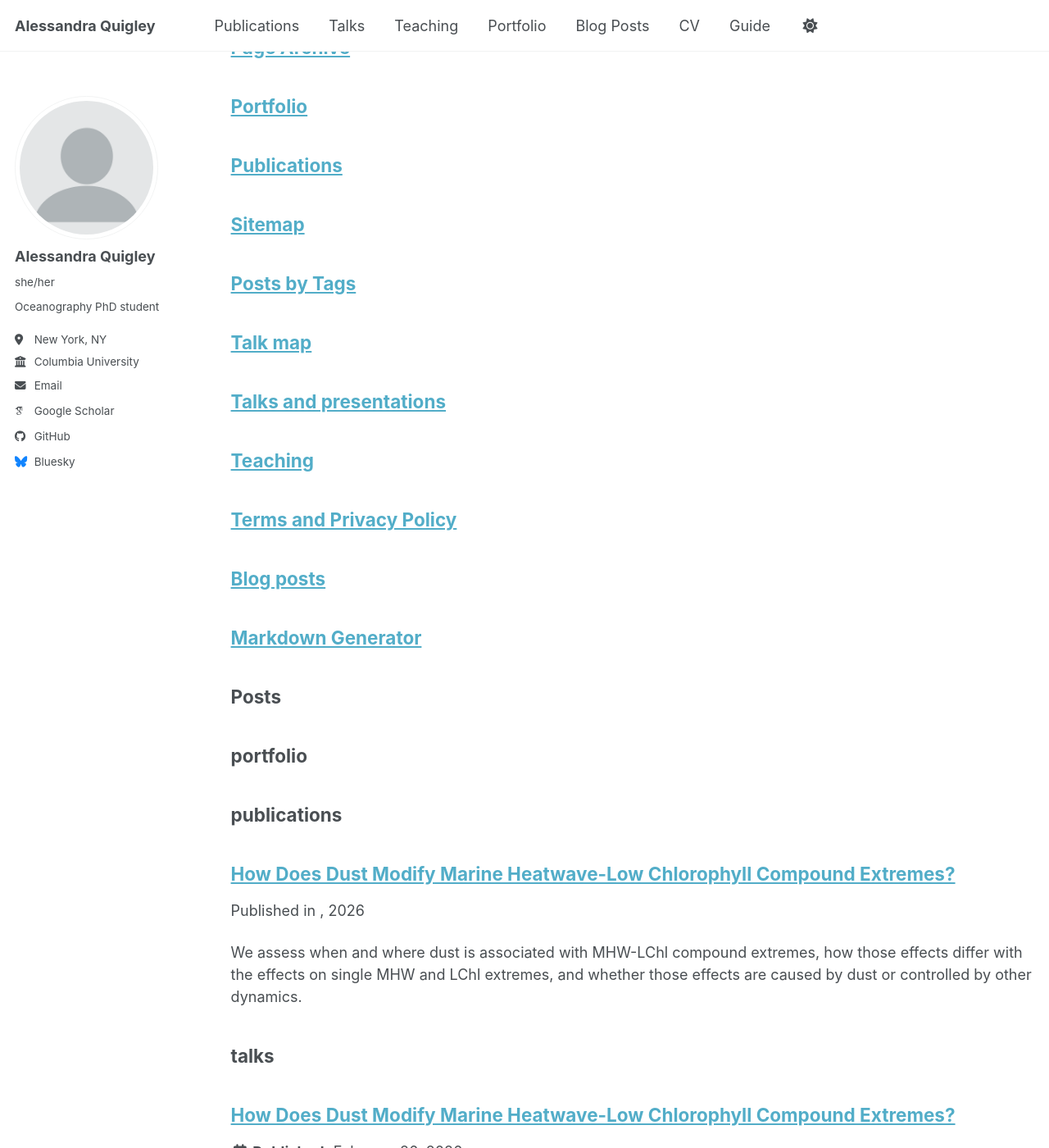
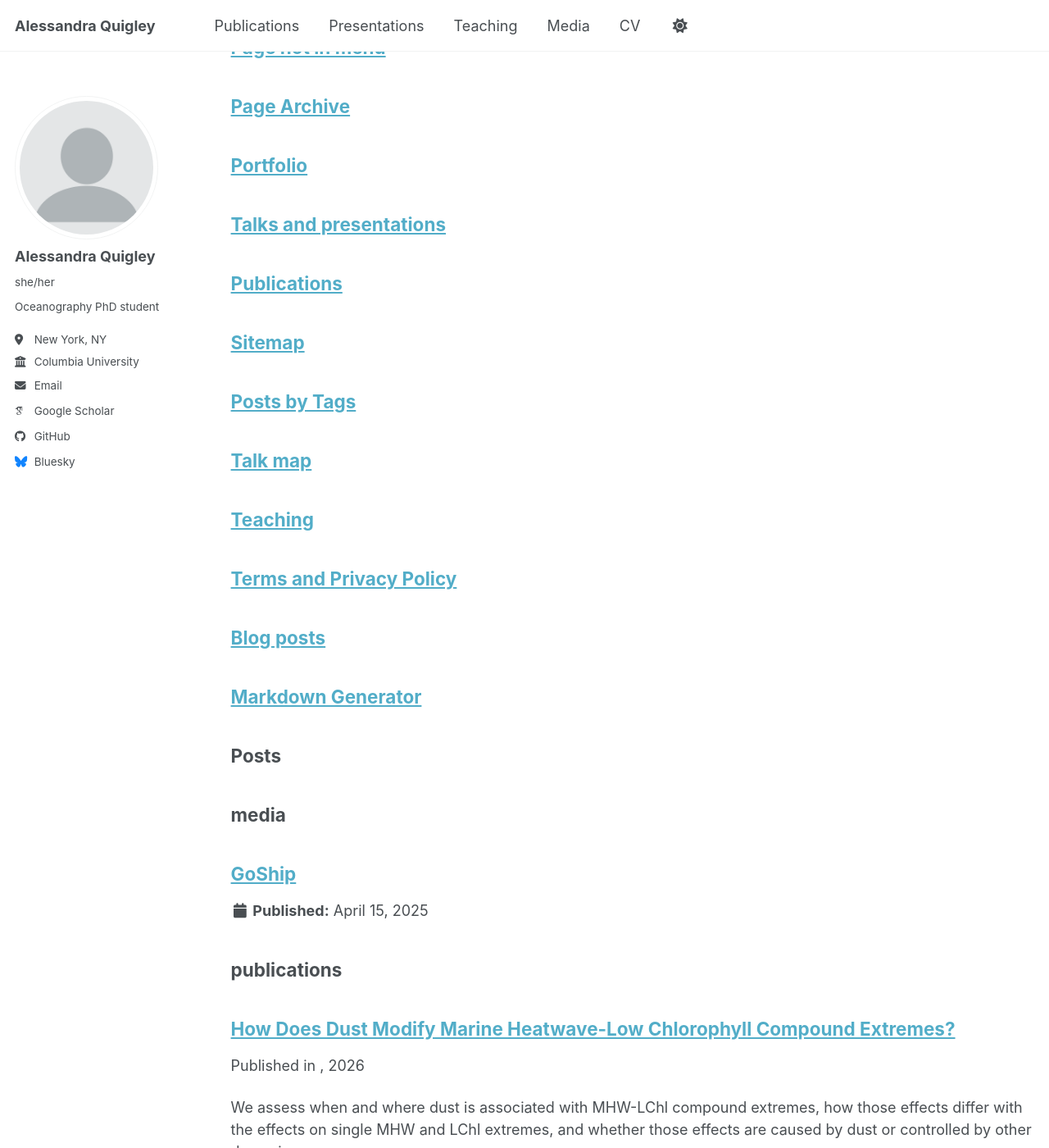
Before and after one commit to alessandraquig/alessandraquig.github.io, a Jekyll site: the page built from _pages/sitemap.md, in a window 1280 px wide and 1400 px high, scrolled down 920 px. Shown: the whole window at 82% size. Built offline with Jekyll 4.4.1, drawn with Linux system fonts in a browser that asks for light colours; some web fonts are replaced; a script bundle is joined from its source files by our own code; library files that are not in the unit come from our copies.

Commit message:
Presentations and Media

```diff
--- a/_config.yml
+++ b/_config.yml
@@ -228,9 +228,12 @@
     output: true
     permalink: /:collection/:path/
   portfolio:
+    output: false
+    permalink: /:collection/:path/
+  talks:
     output: true
     permalink: /:collection/:path/
-  talks:
+  media:
     output: true
     permalink: /:collection/:path/
 
@@ -277,6 +280,15 @@
   - scope:
       path: ""
       type: portfolio
+    values:
+      layout: single
+      author_profile: true
+      share: true
+      comment: true
+  # _media
+  - scope:
+      path: ""
+      type: media
     values:
       layout: single
       author_profile: true
--- a/_data/navigation.yml
+++ b/_data/navigation.yml
@@ -11,17 +11,22 @@
   - title: "Publications"
     url: /publications/
 
-  - title: "Talks"
-    url: /talks/
+  - title: "Presentations"
+    url: /presentations/
 
   - title: "Teaching"
     url: /teaching/
 
-  - title: "Portfolio"
-    url: /portfolio/
+  - title: "Media"
+    url: /media/
 
-  - title: "Blog Posts"
-    url: /year-archive/
+  # - title: "Portfolio"
+  #   url: /portfolio/
+
+  # - title: "Blog Posts"
+  #   url: /year-archive/
+
+
 
   - title: "CV"
     url: /cv/
@@ -29,5 +34,5 @@
   # - title: "CV"
   #   url: /cv-json/
 
-  - title: "Guide"
-    url: /markdown/
+  # - title: "Guide"
+  #   url: /markdown/
--- a/_pages/talks.html
+++ b/_pages/presentations.html
@@ -1,7 +1,7 @@
 ---
 layout: archive
 title: "Talks and presentations"
-permalink: /talks/
+permalink: /presentations/
 author_profile: true
 ---
 
```
Also changed, not shown: _media/goship.md (added, +84 -0 lines), _pages/media.html (added, +13 -0 lines).
